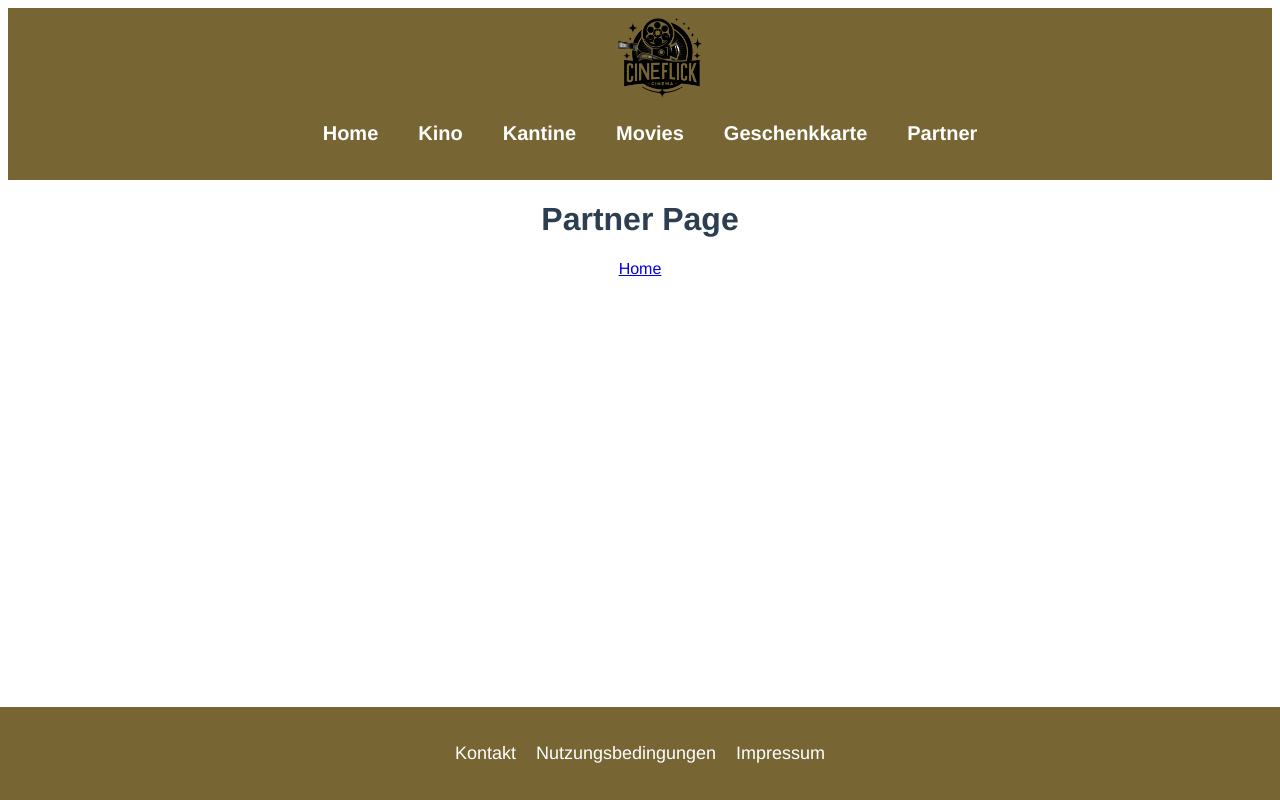
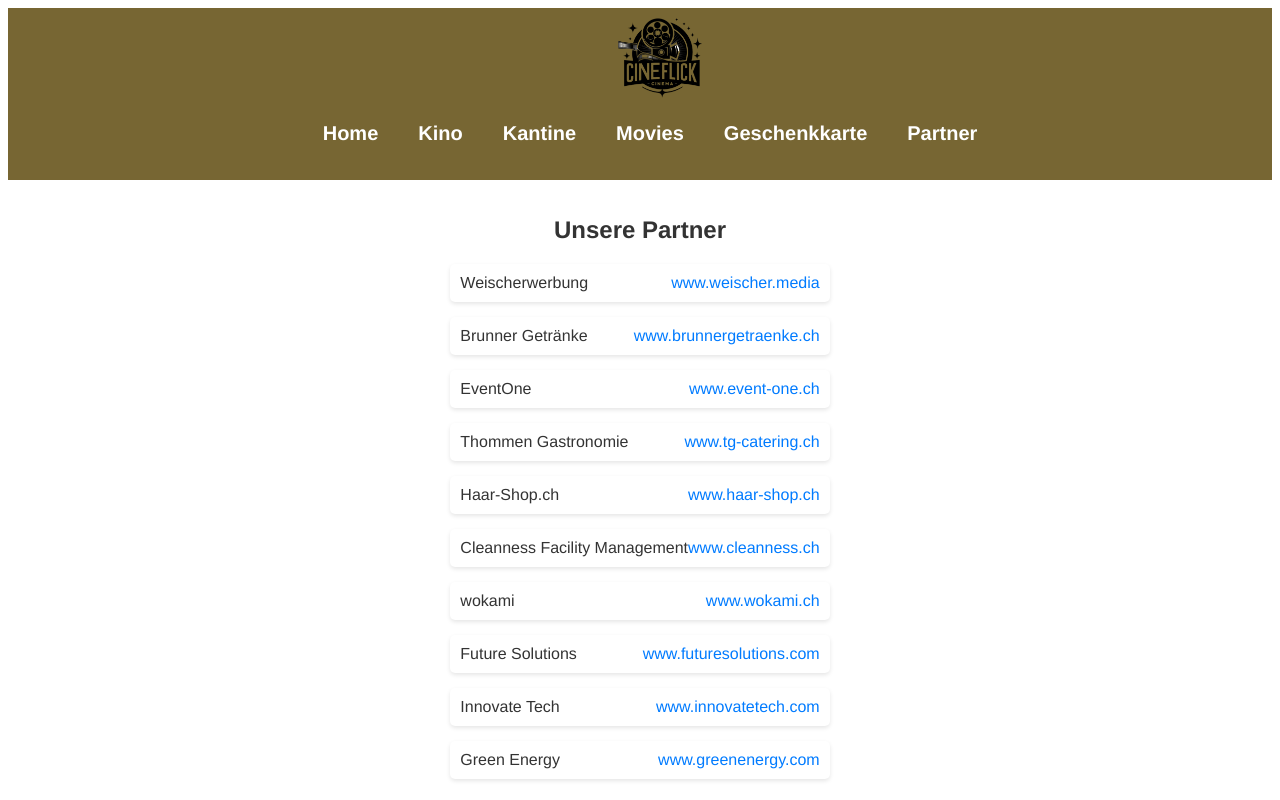
Before and after one commit to M426-Kinopage/Website, a Vue app: page /partner in a window 1280 px wide. Shown: the top 800 px of the page. Built offline with nearby package versions, Linux system fonts and the light colour scheme.

Commit message:
Erstellung von Partner und Footer
Ich habe hier die ganze Seite Partner erstellt, den Footer angepasst und getestet.

```diff
--- a/src/components/Footer.vue
+++ b/src/components/Footer.vue
@@ -2,9 +2,23 @@
   <footer>
     <div class="footer-content">
       <ul>
-          <li><router-link to="/kontakt"><a href="#" class="footer-link">Kontakt</a></router-link></li>
-          <li><router-link to="/nutzungsbedingungen"><a href="#" class="footer-link">Nutzungsbedingungen</a></router-link></li>
-          <li><router-link to="/impressum"><a href="#" class="footer-link">Impressum</a></router-link></li>
+        <li>
+          <router-link to="/kontakt"
+            ><a href="#" class="footer-link">Kontakt</a></router-link
+          >
+        </li>
+        <li>
+          <router-link to="/nutzungsbedingungen"
+            ><a href="#" class="footer-link"
+              >Nutzungsbedingungen</a
+            ></router-link
+          >
+        </li>
+        <li>
+          <router-link to="/impressum"
+            ><a href="#" class="footer-link">Impressum</a></router-link
+          >
+        </li>
       </ul>
     </div>
   </footer>
@@ -12,8 +26,8 @@
 
 <script>
 export default {
-    name: 'Footer',
-  }
+  name: "FooterComponent",
+};
 </script>
 
 <style scoped>
@@ -22,10 +36,8 @@
   color: #fff;
   padding: 20px 0;
   text-align: center;
-    position: fixed;
-    left: 0;
-    bottom: 0;
   width: 100%;
+  margin-top: auto;
 }
 
 .footer-content {
@@ -50,12 +62,11 @@
 .footer-content ul li a {
   color: #fff;
   text-decoration: none;
-    font-size: 18px; /* Gleiche Schriftgröße wie im Header */
+  font-size: 18px;
   transition: color 0.3s ease;
 }
 
 .footer-content ul li a:hover {
   text-decoration: underline;
 }
-
 </style>
--- a/src/views/Partner.vue
+++ b/src/views/Partner.vue
@@ -1,14 +1,138 @@
 <template>
-    <div>
-      <h1>Partner Page</h1>
-      <router-link to="/">Home</router-link>
-      <!-- Weitere Inhalte der Partnerseite -->
+  <div class="app-container">
+    <div class="content">
+      <h1>Unsere Partner</h1>
+      <div class="partner-links">
+        <div class="partner">
+          <span>Weischerwerbung</span>
+          <a href="https://www.weischer.media" target="_blank"
+            >www.weischer.media</a
+          >
+        </div>
+        <div class="partner">
+          <span>Brunner Getränke</span>
+          <a href="https://www.brunnergetraenke.ch" target="_blank"
+            >www.brunnergetraenke.ch</a
+          >
+        </div>
+        <div class="partner">
+          <span>EventOne</span>
+          <a href="https://www.event-one.ch" target="_blank"
+            >www.event-one.ch</a
+          >
+        </div>
+        <div class="partner">
+          <span>Thommen Gastronomie</span>
+          <a href="https://www.tg-catering.ch" target="_blank"
+            >www.tg-catering.ch</a
+          >
+        </div>
+        <div class="partner">
+          <span>Haar-Shop.ch</span>
+          <a href="https://www.haar-shop.ch" target="_blank"
+            >www.haar-shop.ch</a
+          >
+        </div>
+        <div class="partner">
+          <span>Cleanness Facility Management</span>
+          <a href="https://www.cleanness.ch" target="_blank"
+            >www.cleanness.ch</a
+          >
+        </div>
+        <div class="partner">
+          <span>wokami</span>
+          <a href="https://www.wokami.ch" target="_blank">www.wokami.ch</a>
+        </div>
+        <div class="partner">
+          <span>Future Solutions</span>
+          <a href="https://www.futuresolutions.com" target="_blank"
+            >www.futuresolutions.com</a
+          >
+        </div>
+        <div class="partner">
+          <span>Innovate Tech</span>
+          <a href="https://www.innovatetech.com" target="_blank"
+            >www.innovatetech.com</a
+          >
+        </div>
+        <div class="partner">
+          <span>Green Energy</span>
+          <a href="https://www.greenenergy.com" target="_blank"
+            >www.greenenergy.com</a
+          >
+        </div>
+      </div>
     </div>
-  </template>
+  </div>
+</template>
 
-  <script>
-  export default {
-    name: 'Partner',
+<script>
+import FooterComponent from "../components/Footer.vue";
 
-  }
-  </script>
+export default {
+  name: "PartnerPage",
+  components: {
+    FooterComponent,
+  },
+};
+</script>
+
+<style scoped>
+body {
+  background-color: #f0f0f0;
+  color: #333;
+  font-family: Arial, sans-serif;
+  margin: 0;
+  padding: 0;
+}
+
+.app-container {
+  display: flex;
+  flex-direction: column;
+  min-height: 100vh;
+}
+
+.content {
+  flex: 1;
+  padding: 20px;
+  max-width: 800px;
+  margin: 0 auto;
+}
+
+h1 {
+  text-align: center;
+  color: #333;
+  font-size: 24px;
+  margin-bottom: 20px;
+}
+
+.partner-links {
+  display: flex;
+  flex-direction: column;
+  gap: 15px;
+}
+
+.partner {
+  display: flex;
+  justify-content: space-between;
+  align-items: center;
+  padding: 10px;
+  background-color: #fff;
+  border-radius: 5px;
+  box-shadow: 0 2px 4px rgba(0, 0, 0, 0.1);
+}
+
+.partner span {
+  color: #333;
+  font-size: 16px;
+}
+
+.partner a {
+  color: #007bff;
+  text-decoration: none;
+}
+
+.partner a:hover {
+  text-decoration: underline;
+}
+</style>
```
Lines whose indentation alone changed are shown as unchanged.
